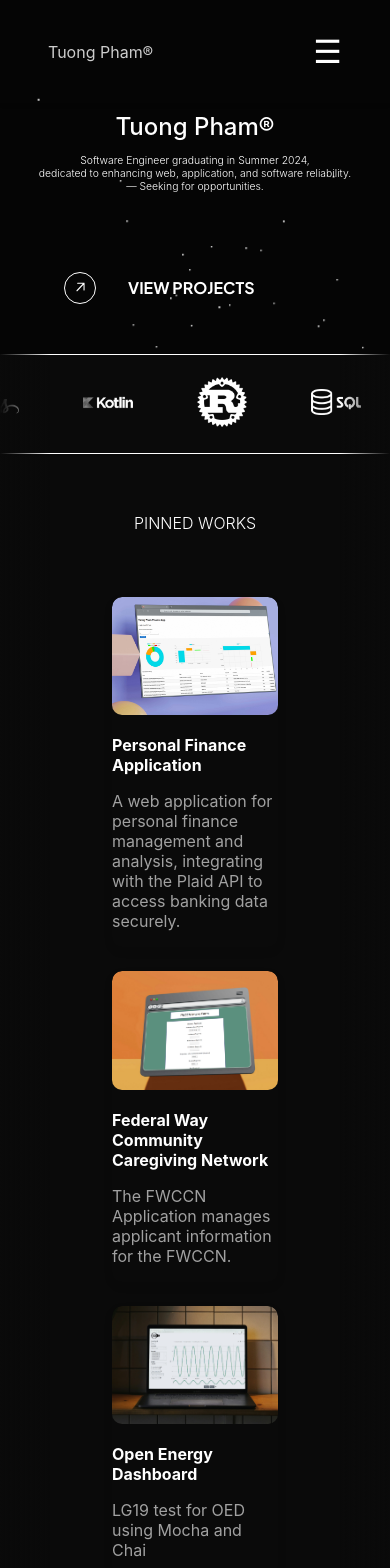
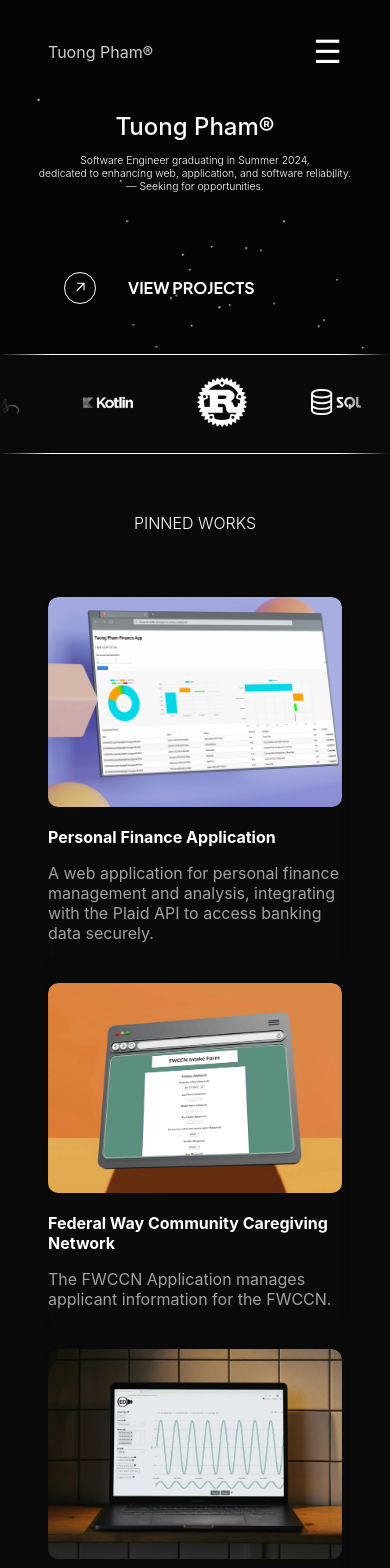
Before and after one commit to TuongPhamM/portfolio-website, a Next.js app: page / in a window 390 px wide. Shown: the top 1568 px of the page. Built offline with nearby package versions, Linux system fonts and the light colour scheme.

Commit message:
enhance css

```diff
--- a/components/aboutme/AboutMe1.module.css
+++ b/components/aboutme/AboutMe1.module.css
@@ -58,7 +58,7 @@
 }
 
 .aboutText p {
-  font-weight: 50;
+  font-weight: 100;
   font-size: 1rem;
   line-height: 1.5;
 }
@@ -72,4 +72,8 @@
   .aboutText {
     text-align: center;
   }
+
+  .aboutMeSection {
+    padding: 1rem 1rem;
+  }
 }
--- a/components/projectsection/ProjectsSection.module.css
+++ b/components/projectsection/ProjectsSection.module.css
@@ -32,13 +32,18 @@
   }
 
   .projectsSection {
-    padding-left: 6rem;
-    padding-right: 6rem;
+    padding-left: 8rem;
+    padding-right: 8rem;
   }
 }
 
-@media (max-width: 480px) {
+@media (max-width: 600px) {
   .grid {
     grid-template-columns: 1fr;
   }
+
+  .projectsSection {
+    padding-left: 2rem;
+    padding-right: 2rem;
+  }
 }
```
